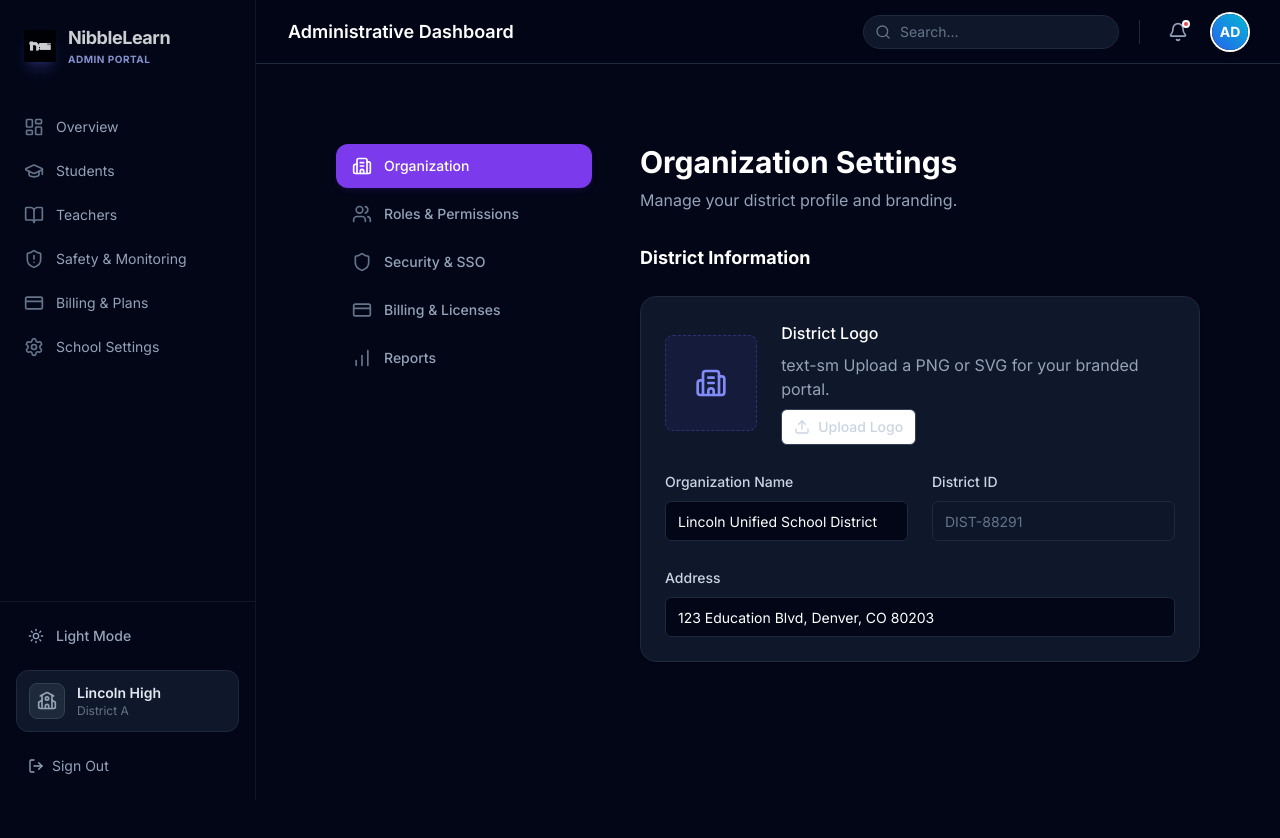
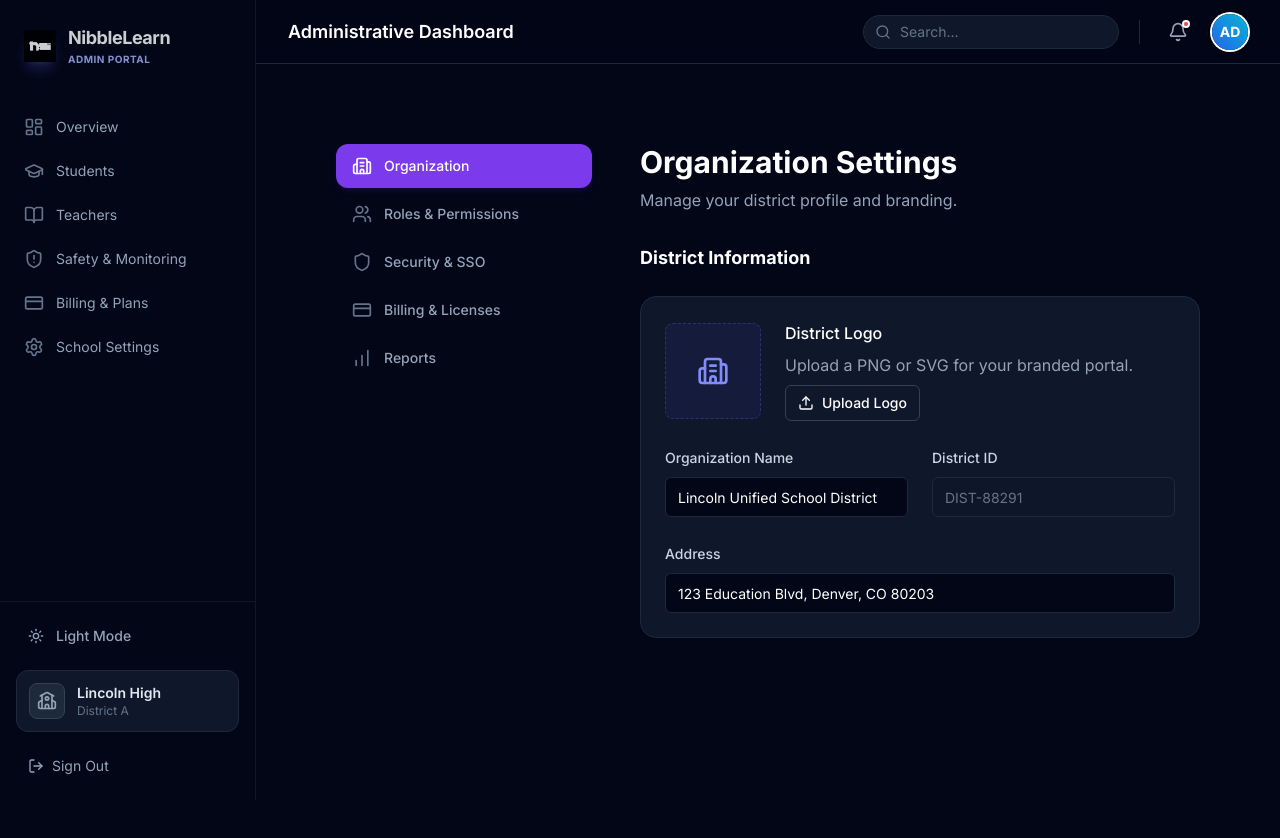
Before and after one commit to CodeCrafter19programmer/nibble-learn, a Next.js app: page /school/settings/org in a window 1280 px wide. Shown: the top 838 px of the page. Built offline with nearby package versions, Linux system fonts and the light colour scheme.

Commit message:
fix: update button styles in dark mode for settings pages

```diff
--- a/src/app/school/settings/org/page.tsx
+++ b/src/app/school/settings/org/page.tsx
@@ -35,11 +35,11 @@ export default function SchoolOrganizationPage() {
                             </div>
                             <div className="space-y-2">
                                 <h3 className={cn("font-medium", isLight ? "text-slate-900" : "text-white")}>District Logo</h3>
-                                <p className={isLight ? "text-slate-500" : "text-slate-400"}>text-sm Upload a PNG or SVG for your branded portal.</p>
+                                <p className={isLight ? "text-slate-500" : "text-slate-400"}>Upload a PNG or SVG for your branded portal.</p>
                                 <Button variant="outline" size="sm" className={cn(
                                     isLight
                                         ? "border-slate-200 text-slate-700 hover:bg-slate-50"
-                                        : "border-slate-700 text-slate-300"
+                                        : "bg-transparent border-slate-700 text-white hover:bg-slate-800 hover:text-white"
                                 )}>
                                     <Upload className="w-4 h-4 mr-2" /> Upload Logo
                                 </Button>
--- a/src/app/school/settings/roles/page.tsx
+++ b/src/app/school/settings/roles/page.tsx
@@ -70,7 +70,7 @@ export default function SchoolRolesPage() {
                     <Button variant="outline" className={cn(
                         isLight
                             ? "border-slate-200 text-slate-700 hover:bg-slate-50"
-                            : "border-slate-700 text-slate-300"
+                            : "bg-transparent border-slate-700 text-white hover:bg-slate-800 hover:text-white"
                     )}>
                         Reset to Defaults
                     </Button>
--- a/src/app/school/settings/security/page.tsx
+++ b/src/app/school/settings/security/page.tsx
@@ -39,7 +39,7 @@ export default function SchoolSecurityPage() {
                                 "w-full",
                                 isLight
                                     ? "border-slate-200 text-slate-700 hover:bg-slate-50"
-                                    : "border-slate-700 text-slate-300"
+                                    : "bg-transparent border-slate-700 text-white hover:bg-slate-800 hover:text-white"
                             )}>
                                 Configure
                             </Button>
@@ -62,7 +62,7 @@ export default function SchoolSecurityPage() {
                                 "w-full",
                                 isLight
                                     ? "border-slate-200 text-slate-700 hover:bg-slate-50"
-                                    : "border-slate-700 text-slate-300"
+                                    : "bg-transparent border-slate-700 text-white hover:bg-slate-800 hover:text-white"
                             )}>
                                 Configure
                             </Button>
```
